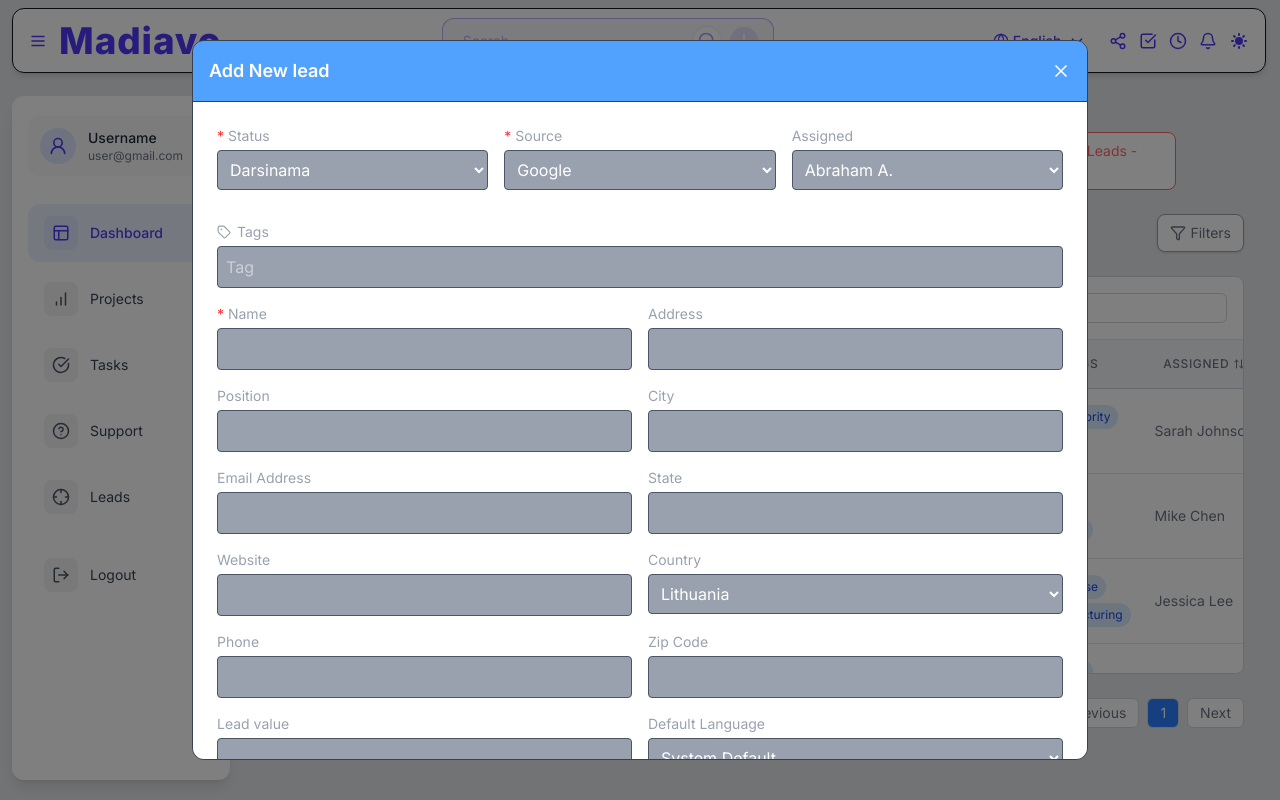
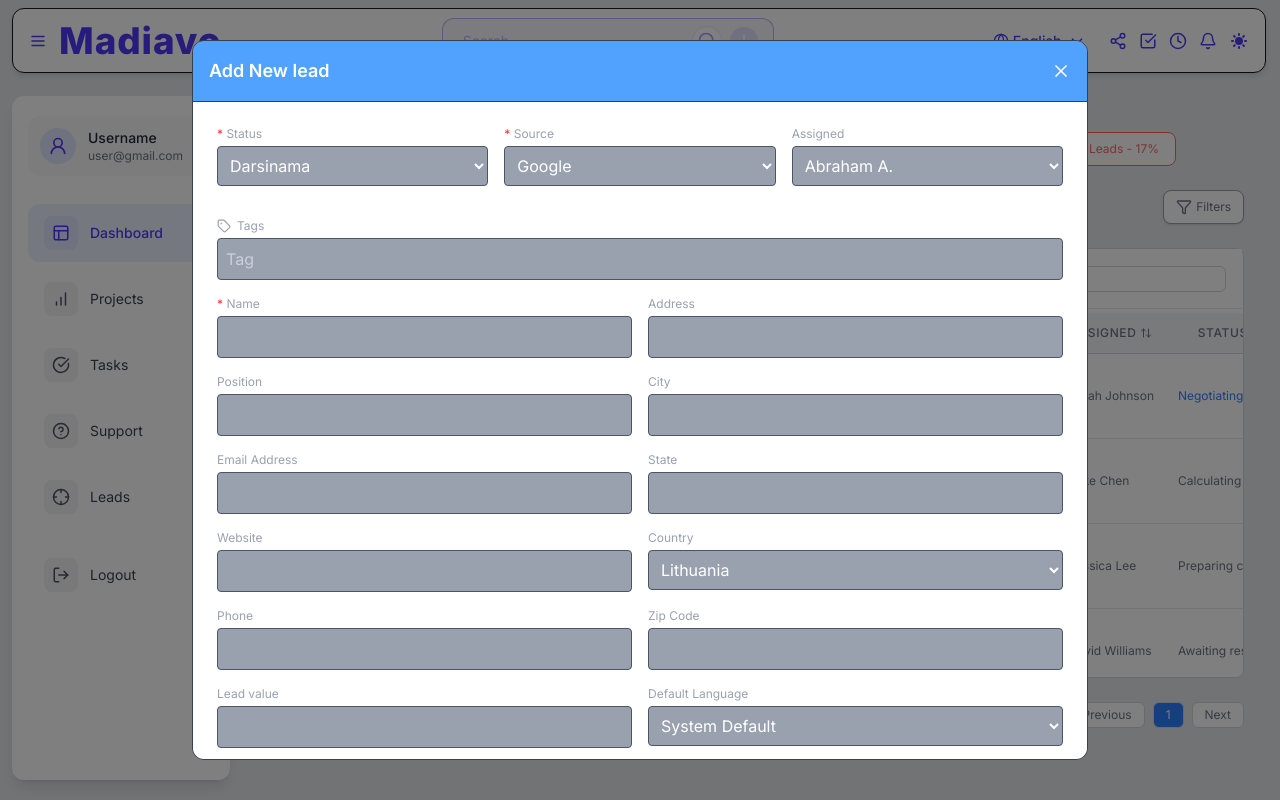
Before and after one commit to MrLad01/madiavo, a Next.js app: page /en/admin/leads in a window 1280 px wide. Both pictures are taken after a click on the button "New Lead". Built offline with nearby package versions, Linux system fonts and the light colour scheme; a web font is replaced by a local one; what i18next-resources-to-backend would draw is missing.

Commit message:
updates on the leads

```diff
--- a/app/[lng]/admin/leads/page.tsx
+++ b/app/[lng]/admin/leads/page.tsx
@@ -214,56 +214,56 @@ export default function Page(): React.ReactElement {
           className={`rounded-lg bg-white dark:bg-transparent border dark:border-gray-500 border-gray-400 hover:bg-gray-100 dark:hover:bg-gray-600 p-2 w-[120px] flex items-center justify-center cursor-pointer ${statusFilter === 'Negotiating' ? 'ring-2 ring-blue-500' : ''}`}
           onClick={() => setStatusFilter('Negotiating')}
         >
-          <p className='text-sm dark:text-gray-100 text-gray-500'>{statusCounts['Negotiating'] || 0} <span className='ml-1.5 text-blue-500'>Negotiating</span></p>
+          <p className='text-xs dark:text-gray-100 text-gray-500'>{statusCounts['Negotiating'] || 0} <span className='ml-1.5 text-blue-500'>Negotiating</span></p>
         </div>
 
         <div
           className={`rounded-lg bg-white dark:bg-transparent border dark:border-gray-500 hover:bg-gray-100 dark:hover:bg-gray-600 border-gray-400 p-2 w-[120px] flex items-center justify-center cursor-pointer ${statusFilter === 'Calculating' ? 'ring-2 ring-blue-500' : ''}`}
           onClick={() => setStatusFilter('Calculating')}
         >
-          <p className='text-sm dark:text-gray-100 text-gray-500'>{statusCounts['Calculating'] || 0} <span className='ml-1.5 text-gray-500'>Calculating</span></p>
+          <p className='text-xs dark:text-gray-100 text-gray-500'>{statusCounts['Calculating'] || 0} <span className='ml-1.5 text-gray-500'>Calculating</span></p>
         </div>
 
         <div
           className={`rounded-lg bg-white dark:bg-transparent border dark:border-gray-500 hover:bg-gray-100 dark:hover:bg-gray-600 border-gray-400 p-2 w-[150px] flex items-center justify-center cursor-pointer ${statusFilter === 'Preparing contract' ? 'ring-2 ring-blue-500' : ''}`}
           onClick={() => setStatusFilter('Preparing contract')}
         >
-          <p className='text-sm dark:text-gray-100 text-gray-500'>{statusCounts['Preparing contract'] || 0} <span className='ml-1.5 text-gray-500'>Preparing contract</span></p>
+          <p className='text-xs dark:text-gray-100 text-gray-500'>{statusCounts['Preparing contract'] || 0} <span className='ml-1.5 text-gray-500'>Preparing contract</span></p>
         </div>
 
         <div
           className={`rounded-lg bg-white dark:bg-transparent border dark:border-gray-500 hover:bg-gray-100 dark:hover:bg-gray-600 border-gray-400 p-2 w-[150px] flex items-center justify-center cursor-pointer ${statusFilter === 'Awaiting response' ? 'ring-2 ring-blue-500' : ''}`}
           onClick={() => setStatusFilter('Awaiting response')}
         >
-          <p className='text-sm dark:text-gray-100 text-gray-500'>{statusCounts['Awaiting response'] || 0} <span className='ml-1.5 text-gray-500'>Awaiting response</span></p>
+          <p className='text-xs dark:text-gray-100 text-gray-500'>{statusCounts['Awaiting response'] || 0} <span className='ml-1.5 text-gray-500'>Awaiting response</span></p>
         </div>
 
         <div
           className={`rounded-lg bg-white dark:bg-transparent border dark:border-gray-500 hover:bg-gray-100 dark:hover:bg-gray-600 border-gray-400 p-2 w-[90px] flex items-center justify-center cursor-pointer ${statusFilter === 'Lost' ? 'ring-2 ring-blue-500' : ''}`}
           onClick={() => setStatusFilter('Lost')}
         >
-          <p className='text-sm dark:text-gray-100 text-gray-500'>{statusCounts['Lost'] || 0} <span className='ml-1.5 text-red-500'>Lost</span></p>
+          <p className='text-xs dark:text-gray-100 text-gray-500'>{statusCounts['Lost'] || 0} <span className='ml-1.5 text-red-500'>Lost</span></p>
         </div>
 
         <div
           className={`rounded-lg bg-white dark:bg-transparent border dark:border-gray-500 hover:bg-gray-100 dark:hover:bg-gray-600 border-gray-400 p-2 w-[90px] flex items-center justify-center cursor-pointer ${statusFilter === 'Clients' ? 'ring-2 ring-blue-500' : ''}`}
           onClick={() => setStatusFilter('Clients')}
         >
-          <p className='text-sm dark:text-gray-100 text-gray-500'>{statusCounts['Clients'] || 0} <span className='ml-1.5 text-green-500'>Clients</span></p>
+          <p className='text-xs dark:text-gray-100 text-gray-500'>{statusCounts['Clients'] || 0} <span className='ml-1.5 text-green-500'>Clients</span></p>
         </div>
 
         <div
           className='rounded-lg bg-white dark:bg-transparent border border-red-400 hover:bg-gray-100 dark:hover:bg-gray-600 p-2 w-[140px] flex items-center justify-center cursor-pointer'
           onClick={() => setStatusFilter('All')}
         >
-          <p className='text-sm text-red-400'>{statusCounts['Lost'] || 0} <span className='text-red-400'>Lost Leads - {lostPercentage}%</span></p>
+          <p className='text-xs text-red-400'>{statusCounts['Lost'] || 0} <span className='text-red-400'>Lost Leads - {lostPercentage}%</span></p>
         </div>
       </div>
 
       {/* Action buttons and search */}
       <div className="flex items-center justify-between mt-4 relative">
         <div className='flex gap-2 items-center'>
-          <button onClick={() => setShowNewLeadModal(true)} className='flex items-center justify-between text-sm px-3 py-2 cursor-pointer rounded-lg bg-blue-500 text-white hover:bg-blue-600'>
+          <button onClick={() => setShowNewLeadModal(true)} className='flex items-center justify-between text-xs px-3 py-2 cursor-pointer rounded-lg bg-blue-500 text-white hover:bg-blue-600'>
             <Plus size={16} className="mr-1"/> <p>New Lead</p>
           </button>
 
@@ -278,17 +278,17 @@ export default function Page(): React.ReactElement {
         </div>
 
         <div className="flex items-center justify-end">
-          <button  className="flex items-center justify-center gap-1 py-2 px-3 rounded-lg border border-gray-400 text-gray-500 shadow-sm text-sm dark:text-gray-400 dark:bg-transparent bg-white hover:bg-gray-100 dark:hover:bg-gray-500 dark:hover:text-blue-200">
+          <button  className="flex items-center justify-center gap-1 py-2 px-3 rounded-lg border border-gray-400 text-gray-500 shadow-sm text-xs dark:text-gray-400 dark:bg-transparent bg-white hover:bg-gray-100 dark:hover:bg-gray-500 dark:hover:text-blue-200">
             <Filter size={16} />
             Filters
           </button>
         </div>
       </div>
 
-      <div className="bg-white dark:bg-gray-800 rounded-lg border border-gray-300 dark:border-gray-700 mt-4 overflow-x-auto">
+      <div className="bg-white dark:bg-gray-800 rounded-lg border border-gray-300 dark:border-gray-700 mt-4 overflow-x-auto relative">
 
-      <div className="flex items-center justify-between p-4 border-b border-gray-200 dark:border-gray-700">
-            <div className="flex items-center gap-4 text-xs">
+      <div className="flex items-center fixed bg-white dark:bg-gray-800 w-[76%] justify-between p-4 border-b border-gray-200 dark:border-gray-700">
+            <div className="flex items-center gap-2 text-xs">
               <select className="border border-gray-300 dark:border-gray-600 rounded-md px-2 py-1 bg-white dark:bg-gray-800 text-gray-700 dark:text-gray-300">
                 <option>25</option>
                 <option>50</option>
@@ -306,15 +306,15 @@ export default function Page(): React.ReactElement {
             </div>
             <div className="relative">
               <Search size={12} className="absolute left-3 top-1/2 transform -translate-y-1/2 text-gray-500 dark:text-gray-400" />
-              <input type="text" placeholder="Search..." className="pl-10 pr-4 py-1 border border-gray-300 dark:border-gray-600 rounded-md text-sm bg-white dark:bg-gray-800 text-gray-700 dark:text-gray-300" />
+              <input type="text" placeholder="Search..." className="pl-10 pr-4 py-1 border border-gray-300 dark:border-gray-600 rounded-md text-xs bg-white dark:bg-gray-800 text-gray-700 dark:text-gray-300" />
             </div>
           </div>
 
       {/* Table component */}
-        <table className="w-full">
+        <table className="w-full mt-16">
           <thead>
             <tr className="bg-gray-100 dark:bg-gray-700 border-b border-gray-300 dark:border-gray-600">
-              <th className="w-12 px-3 py-3">
+              <th className="w-12 px-3 py-1">
                 <input
                   type="checkbox"
                   className="rounded text-blue-500 focus:ring-blue-500"
@@ -338,7 +338,7 @@ export default function Page(): React.ReactElement {
               ].map(({ key, label, noSort }) => (
                 <th
                   key={key}
-                  className="px-3 py-2 text-xs font-medium text-gray-500 dark:text-gray-300 uppercase tracking-wider cursor-pointer hover:bg-gray-200 dark:hover:bg-gray-600"
+                  className="px-2 py-1 text-xs font-medium text-gray-500 dark:text-gray-300 uppercase tracking-wider cursor-pointer hover:bg-gray-200 dark:hover:bg-gray-600"
                   onClick={() => !noSort && requestSort(key as any)}
                 >
                   <div className="flex items-center justify-center gap-1">
@@ -357,7 +357,7 @@ export default function Page(): React.ReactElement {
                   key={lead.id}
                   className="hover:bg-gray-50 dark:hover:bg-gray-700"
                 >
-                  <td className="px-3 py-4 whitespace-nowrap">
+                  <td className="px-3 py-2 whitespace-nowrap">
                     <input
                       type="checkbox"
                       className="rounded text-blue-500 focus:ring-blue-500"
@@ -365,25 +365,25 @@ export default function Page(): React.ReactElement {
                       onChange={() => toggleRowSelection(lead.id)}
                     />
                   </td>
-                  <td className="px-3 py-2 whitespace-nowrap text-sm text-gray-500 dark:text-gray-300">
+                  <td className="px-3 py-2 whitespace-nowrap text-xs text-gray-500 dark:text-gray-300">
                     {lead.id}
                   </td>
-                  <td className="px-3 py-2 whitespace-nowrap text-sm font-medium text-blue-600 dark:text-blue-400 cursor-pointer hover:underline">
+                  <td className="px-3 py-2 whitespace-nowrap text-xs font-medium text-blue-600 dark:text-blue-400 cursor-pointer hover:underline">
                     {lead.name}
                   </td>
-                  <td className="px-3 py-2 whitespace-nowrap text-sm text-gray-500 dark:text-gray-300">
+                  <td className="px-3 py-2 whitespace-nowrap text-xs text-gray-500 dark:text-gray-300">
                     {lead.company}
                     </td>
-                      <td className="px-3 py-2 whitespace-nowrap text-sm text-gray-500 dark:text-gray-300">
+                      <td className="px-3 py-2 whitespace-nowrap text-xs text-gray-500 dark:text-gray-300">
                     {lead.email}
                   </td>
-                  <td className="px-3 py-2 whitespace-nowrap text-sm text-gray-500 dark:text-gray-300">
+                  <td className="px-3 py-2 whitespace-nowrap text-xs text-gray-500 dark:text-gray-300">
                     {lead.phone}
                   </td>
-                  <td className="px-3 py-2 whitespace-nowrap text-sm text-gray-500 dark:text-gray-300">
+                  <td className="px-3 py-2 whitespace-nowrap text-xs text-gray-500 dark:text-gray-300">
                     {lead.value}
                   </td>
-                  <td className="px-3 py-4 whitespace-nowrap text-sm">
+                  <td className="px-3 py-4 whitespace-nowrap text-xs">
                     <div className="flex flex-wrap gap-1">
                       {lead.tags.map((tag, index) => (
                         <span key={index} className="px-2 py-1 text-xs rounded-full bg-blue-100 text-blue-700 dark:bg-blue-900 dark:text-blue-300">
@@ -392,21 +392,21 @@ export default function Page(): React.ReactElement {
                       ))}
                     </div>
                   </td>
-                  <td className="px-3 py-2 whitespace-nowrap text-sm text-gray-500 dark:text-gray-300">
+                  <td className="px-3 py-2 whitespace-nowrap text-xs text-gray-500 dark:text-gray-300">
                     {lead.assigned}
                   </td>
-                  <td className="px-3 py-2 whitespace-nowrap text-sm">
+                  <td className="px-3 py-2 whitespace-nowrap text-xs">
                     <span className={`${getStatusColor(lead.status)}`}>
                       {lead.status}
                     </span>
                   </td>
-                  <td className="px-3 py-2 whitespace-nowrap text-sm text-gray-500 dark:text-gray-300">
+                  <td className="px-3 py-2 whitespace-nowrap text-xs text-gray-500 dark:text-gray-300">
                     {lead.source}
                   </td>
-                  <td className="px-3 py-2 whitespace-nowrap text-sm text-gray-500 dark:text-gray-300">
+                  <td className="px-3 py-2 whitespace-nowrap text-xs text-gray-500 dark:text-gray-300">
                     {new Date(lead.lastContact).toLocaleDateString()}
                   </td>
-                  <td className="px-3 py-2 whitespace-nowrap text-sm text-gray-500 dark:text-gray-300">
+                  <td className="px-3 py-2 whitespace-nowrap text-xs text-gray-500 dark:text-gray-300">
                     {new Date(lead.created).toLocaleDateString()}
                   </td>
                 </tr>
@@ -421,7 +421,7 @@ export default function Page(): React.ReactElement {
                       </svg>
                     </div>
                     <p className="text-lg font-medium">No entries found</p>
-                    <p className="mt-1 text-sm">Try adjusting your filters or search terms</p>
+                    <p className="mt-1 text-xs">Try adjusting your filters or search terms</p>
                   </div>
                 </td>
               </tr>
@@ -432,18 +432,18 @@ export default function Page(): React.ReactElement {
 
       {/* Pagination */}
       <div className="flex items-center justify-between mt-4">
-        <div className="text-sm text-gray-500 dark:text-gray-400">
+        <div className="text-xs text-gray-500 dark:text-gray-400">
           Showing {filteredLeads.length > 0 ? 1 : 0} to {filteredLeads.length} of {filteredLeads.length} entries
         </div>
 
         <div className="flex items-center space-x-2">
-          <button className="px-3 py-1 text-sm border border-gray-300 dark:border-gray-600 rounded-md bg-white dark:bg-gray-700 text-gray-500 dark:text-gray-300 hover:bg-gray-50 dark:hover:bg-gray-600 disabled:opacity-50">
+          <button className="px-3 py-1 text-xs border border-gray-300 dark:border-gray-600 rounded-md bg-white dark:bg-gray-700 text-gray-500 dark:text-gray-300 hover:bg-gray-50 dark:hover:bg-gray-600 disabled:opacity-50">
             Previous
           </button>
-          <button className="px-3 py-1 text-sm border border-gray-300 dark:border-gray-600 rounded-md bg-blue-500 text-white hover:bg-blue-600">
+          <button className="px-3 py-1 text-xs border border-gray-300 dark:border-gray-600 rounded-md bg-blue-500 text-white hover:bg-blue-600">
             1
           </button>
-          <button className="px-3 py-1 text-sm border border-gray-300 dark:border-gray-600 rounded-md bg-white dark:bg-gray-700 text-gray-500 dark:text-gray-300 hover:bg-gray-50 dark:hover:bg-gray-600">
+          <button className="px-3 py-1 text-xs border border-gray-300 dark:border-gray-600 rounded-md bg-white dark:bg-gray-700 text-gray-500 dark:text-gray-300 hover:bg-gray-50 dark:hover:bg-gray-600">
             Next
           </button>
         </div>
@@ -465,7 +465,7 @@ export default function Page(): React.ReactElement {
             <form onSubmit={handleAddNewLead}>
               <div className="grid grid-cols-3 gap-4 mb-4">
                 <div>
-                  <label className="block mb-1 text-sm text-gray-400">
+                  <label className="block mb-1 text-xs text-gray-400">
                     <span className="text-red-500">*</span> Status
                   </label>
                   <div className="relative">
@@ -482,7 +482,7 @@ export default function Page(): React.ReactElement {
                 </div>
 
                 <div>
-                  <label className="block mb-1 text-sm text-gray-400">
+                  <label className="block mb-1 text-xs text-gray-400">
                     <span className="text-red-500">*</span> Source
                   </label>
                   <div className="relative">
@@ -498,7 +498,7 @@ export default function Page(): React.ReactElement {
                   </div>
                 </div>
               <div className="mb-4">
-                <label className="block mb-1 text-sm text-gray-400">
+                <label className="block mb-1 text-xs text-gray-400">
                   Assigned
                 </label>
                 <div className="relative">
@@ -515,7 +515,7 @@ export default function Page(): React.ReactElement {
 
 
               <div className="mb-4">
-                <label className=" mb-1 text-sm text-gray-400 flex items-center gap-1.5">
+                <label className=" mb-1 text-xs text-gray-400 flex items-center gap-1.5">
                   <Tag size={14} />
                   Tags
                 </label>
@@ -528,7 +528,7 @@ export default function Page(): React.ReactElement {
 
               <div className="grid grid-cols-2 gap-4 mb-4">
                 <div>
-                  <label className="block mb-1 text-sm text-gray-400">
+                  <label className="block mb-1 text-xs text-gray-400">
                     <span className="text-red-500">*</span> Name
                   </label>
                   <input
@@ -539,7 +539,7 @@ export default function Page(): React.ReactElement {
                 </div>
 
                 <div>
-                  <label className="block mb-1 text-sm text-gray-400">
+                  <label className="block mb-1 text-xs text-gray-400">
                     Address
                   </label>
                   <input
@@ -551,7 +551,7 @@ export default function Page(): React.ReactElement {
 
               <div className="grid grid-cols-2 gap-4 mb-4">
                 <div>
-                  <label className="block mb-1 text-sm text-gray-400">
+                  <label className="block mb-1 text-xs text-gray-400">
                     Position
                   </label>
                   <input
@@ -561,7 +561,7 @@ export default function Page(): React.ReactElement {
                 </div>
 
                 <div>
-                  <label className="block mb-1 text-sm text-gray-400">
+                  <label className="block mb-1 text-xs text-gray-400">
                     City
                   </label>
                   <input
@@ -573,7 +573,7 @@ export default function Page(): React.ReactElement {
 
               <div className="grid grid-cols-2 gap-4 mb-4">
                 <div>
-                  <label className="block mb-1 text-sm text-gray-400">
+                  <label className="block mb-1 text-xs text-gray-400">
                     Email Address
                   </label>
                   <input
@@ -583,7 +583,7 @@ export default function Page(): React.ReactElement {
                 </div>
 
                 <div>
-                  <label className="block mb-1 text-sm text-gray-400">
+                  <label className="block mb-1 text-xs text-gray-400">
                     State
                   </label>
                   <input
@@ -595,7 +595,7 @@ export default function Page(): React.ReactElement {
 
               <div className="grid grid-cols-2 gap-4 mb-4">
                 <div>
-                  <label className="block mb-1 text-sm text-gray-400">
+                  <label className="block mb-1 text-xs text-gray-400">
                     Website
                   </label>
                   <input
@@ -605,7 +605,7 @@ export default function Page(): React.ReactElement {
                 </div>
 
                 <div>
-                  <label className="block mb-1 text-sm text-gray-400">
+                  <label className="block mb-1 text-xs text-gray-400">
                     Country
                   </label>
                   <div className="relative">
@@ -622,7 +622,7 @@ export default function Page(): React.ReactElement {
 
               <div className="grid grid-cols-2 gap-4 mb-4">
                 <div>
-                  <label className="block mb-1 text-sm text-gray-400">
+                  <label className="block mb-1 text-xs text-gray-400">
                     Phone
                   </label>
                   <input
@@ -632,7 +632,7 @@ export default function Page(): React.ReactElement {
                 </div>
 
                 <div>
-                  <label className="block mb-1 text-sm text-gray-400">
+                  <label className="block mb-1 text-xs text-gray-400">
                     Zip Code
                   </label>
                   <input
@@ -644,7 +644,7 @@ export default function Page(): React.ReactElement {
 
               <div className="grid grid-cols-2 gap-4 mb-4">
                 <div>
-                  <label className="block mb-1 text-sm text-gray-400">
+                  <label className="block mb-1 text-xs text-gray-400">
                     Lead value
                   </label>
                   <div className="relative">
@@ -657,7 +657,7 @@ export default function Page(): React.ReactElement {
                 </div>
 
                 <div>
-                  <label className="block mb-1 text-sm text-gray-400">
+                  <label className="block mb-1 text-xs text-gray-400">
                     Default Language
                   </label>
                   <div className="relative">
@@ -673,7 +673,7 @@ export default function Page(): React.ReactElement {
               </div>
 
               <div className="mb-4">
-                <label className="block mb-1 text-sm text-gray-400">
+                <label className="block mb-1 text-xs text-gray-400">
                   Company
                 </label>
                 <input
@@ -683,7 +683,7 @@ export default function Page(): React.ReactElement {
               </div>
 
               <div className="mb-4">
-                <label className="block mb-1 text-sm text-gray-400">
+                <label className="block mb-1 text-xs text-gray-400">
                   Description
                 </label>
                 <textarea
```
